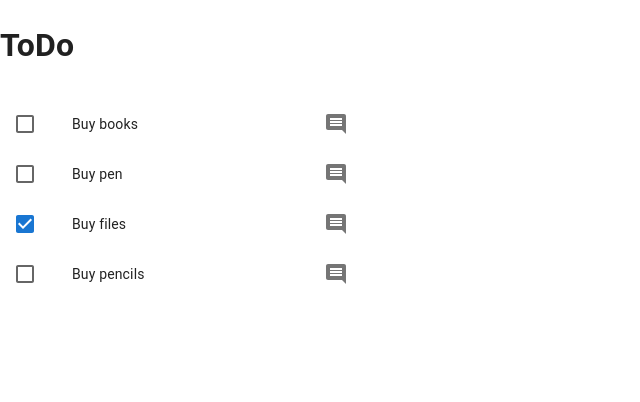
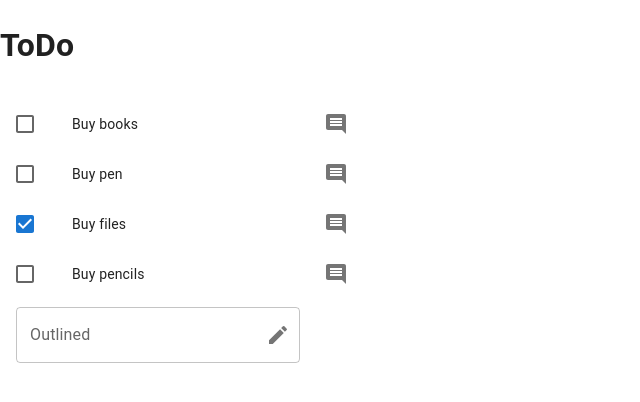
Before and after one commit to iamkiren/Todo, a React (Vite) app: page / in a window 1280 px wide. Shown: the top 402 px of the page, without its empty margins (0-640 px from the left). Built offline with nearby package versions, Linux system fonts and the light colour scheme.

Commit message:
Part 4 completed new Todo Form created

```diff
--- /dev/null
+++ b/src/TodoForm.jsx
@@ -0,0 +1,41 @@
+import React from "react";
+import ListItem from "@mui/material/ListItem";
+import TextField from "@mui/material/TextField";
+import Create from "@mui/icons-material/Create";
+import InputAdornment from "@mui/material/InputAdornment";
+import IconButton from "@mui/material/IconButton";
+
+export default function TodoForm({ addTodo }) {
+  const [text, setText] = React.useState("");
+  const handleChange = (e) => {
+    setText(e.target.value);
+  };
+
+  const handleSubmit = (e) => {
+    e.preventDefault();
+    addTodo(text);
+    setText("");
+  };
+  return (
+    <ListItem>
+      <form onSubmit={handleSubmit}>
+        <TextField
+          id="outlined-basic"
+          label="Outlined"
+          variant="outlined"
+          value={text}
+          onChange={handleChange}
+          InputProps={{
+            endAdornment: (
+              <InputAdornment position="end">
+                <IconButton aria-label="create todo" edge="end" type="submit">
+                  <Create />
+                </IconButton>
+              </InputAdornment>
+            ),
+          }}
+        />
+      </form>
+    </ListItem>
+  );
+}
--- a/src/TodoList.jsx
+++ b/src/TodoList.jsx
@@ -1,6 +1,7 @@
 import React from "react";
 import List from "@mui/material/List";
 import TodoItems from "./TodoItems";
+import TodoForm from "./TodoForm";
 
 export default function TodoList() {
   const initialTodo = [
@@ -30,6 +31,12 @@
     });
   }
 
+  const addTodo = (text) => {
+    setTodo((prevTodos) => {
+      return [...prevTodos, { text: text, id: 789, completed: false }];
+    });
+  };
+
   return (
     <List sx={{ width: "100%", maxWidth: 360, bgcolor: "background.paper" }}>
       {todos.map((todo) => {
@@ -42,6 +49,7 @@
           />
         );
       })}
+      <TodoForm addTodo={addTodo} />
     </List>
   );
 }
```
